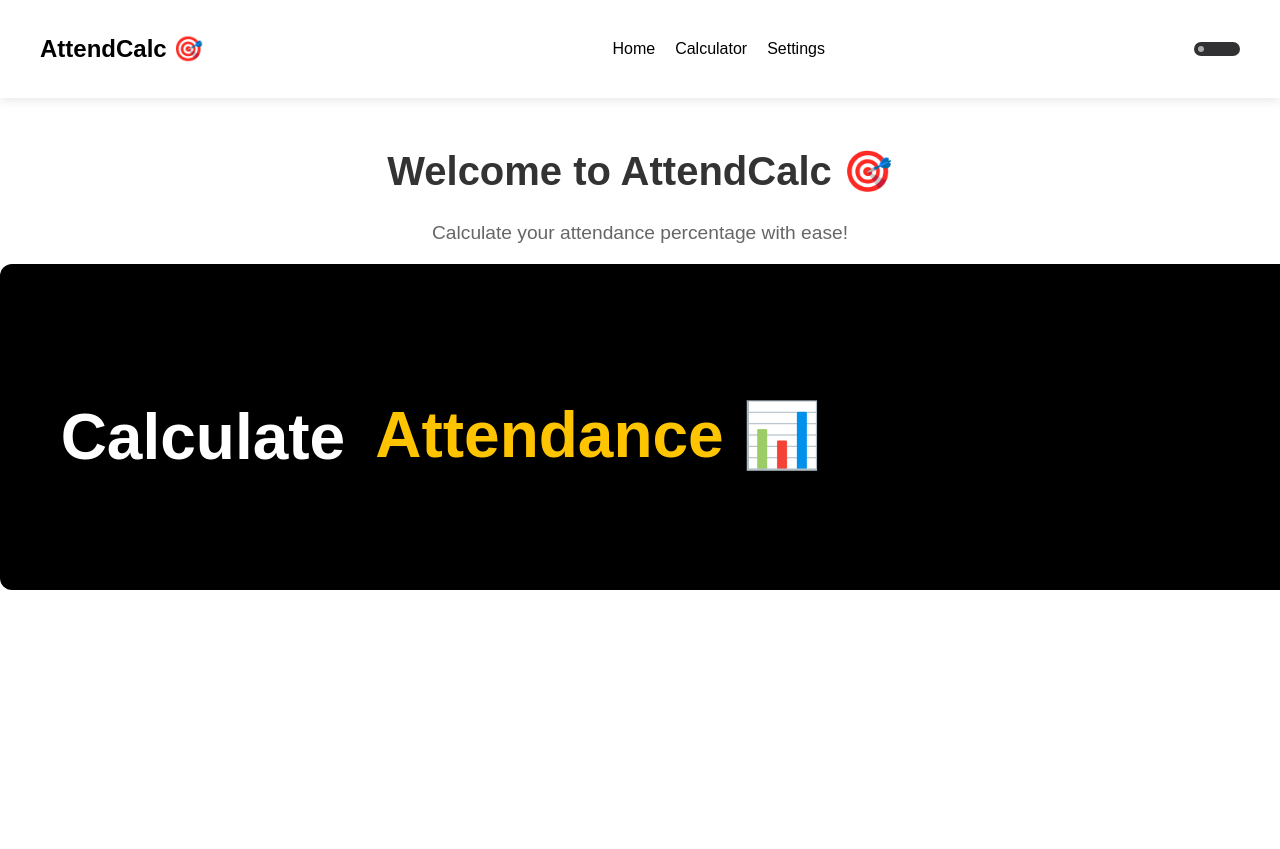
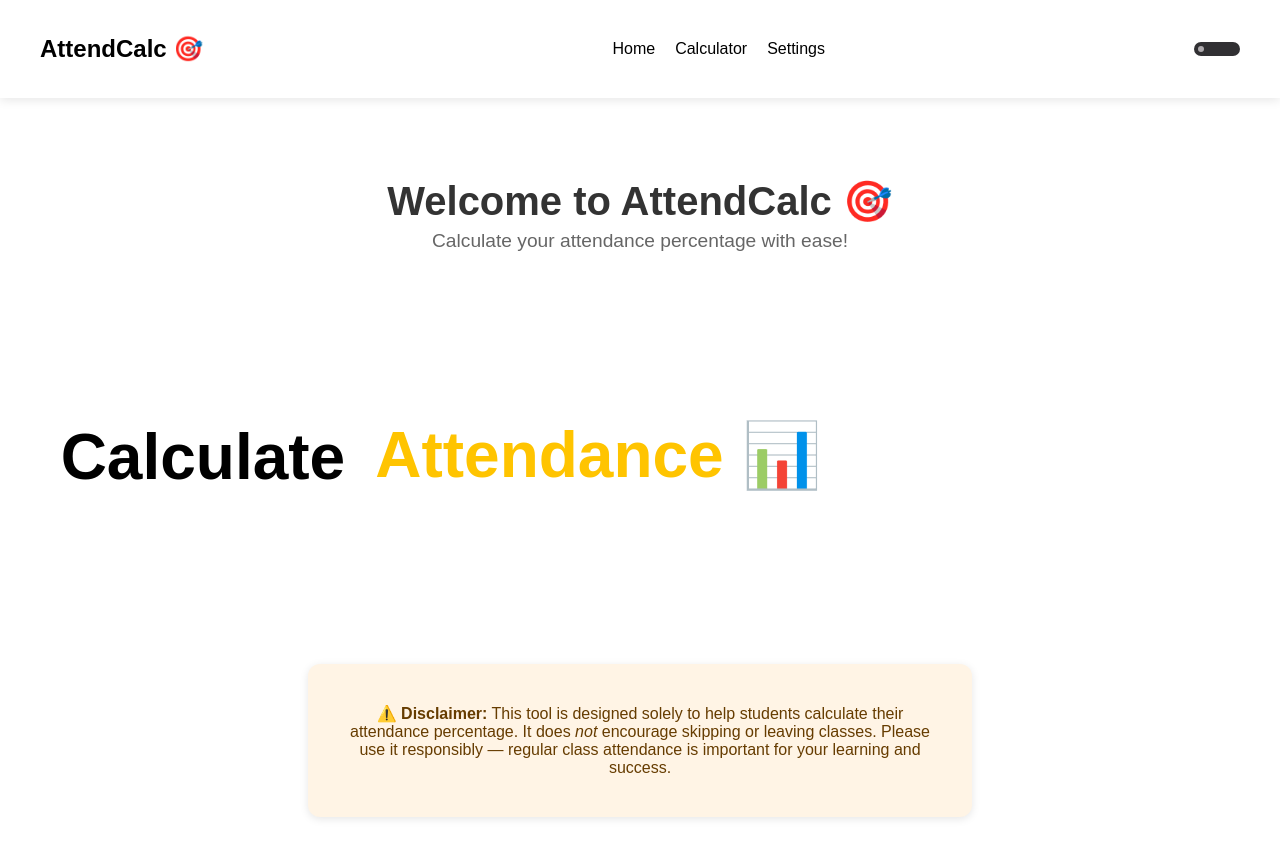
Before and after one commit to paramkhodiyar/AttendCalc, a React (Vite) app: page / in a window 1280 px wide. Shown: the top 849 px of the page. Before the commit the page ends 800 px from the top, so only its background shows below. Built offline with nearby package versions, Linux system fonts and the light colour scheme.

Commit message:
Finilasing changes, adding disclaimer and finishing touches to the styling

```diff
--- a/src/components/home/home.css
+++ b/src/components/home/home.css
@@ -1,25 +1,34 @@
+body {
+    margin: 0;
+    padding: 0;
+}
+
 .home {
     text-align: center;
-    margin-top: 50px;
+    padding: 0;
+    margin: 0;
+    display: flex;
+    flex-direction: column;
+    align-items: center;
+    justify-content: center;
+    margin-top: 70px;
 }
+
 .home h1 {
     font-size: 2.5em;
     color: #333;
+    margin-top: 10px;
+    margin-bottom: 5px;
 }
+
 .home p {
     font-size: 1.2em;
     color: #666;
+    margin-top: 0;
+    margin-bottom: 10px;
 }
-.features {
-    margin-top: 30px;
-    padding: 20px;
-    background-color: #f9f9f9;
-    border-radius: 8px;
-    display: flex;
-    flex-direction: column;
-    justify-content: center;
-    align-items: center;
-}
+
+
 .features h2 {
     font-size: 2em;
     color: #333;
@@ -35,14 +44,19 @@
     margin: 10px 0;
 }
 .stylecontainer {
-    background-color: black;
     border-radius: 12px;
     padding: 25px;
     height: 50%;
-    width: 100vw;
-    margin: 20px auto;
+    width: 100%;
+    height: 40vh;
+    margin: 0;
     display: flex;
     justify-content: center;
+    align-items: center;
+    transition: background-color 0.3s ease, color 0.3s ease;
+}
+.stylecontainer.dark-mode {
+    background-color: black;
 }
 .card1{
     display: flex;
@@ -52,3 +66,21 @@
     gap: 20px;
     margin-top: 20px;
 }
+.warning {
+    max-width: 600px;
+    margin: 2rem auto;
+    padding: 1.5rem 2rem;
+    text-align: center;
+    border-radius: 12px;
+    background-color: #fff4e5;
+    color: #663c00;
+    box-shadow: 0 2px 8px rgba(0, 0, 0, 0.1);
+    font-size: 1rem;
+    transition: background-color 0.3s ease, color 0.3s ease;
+  }
+
+  .warning.dark-mode {
+    background-color: #332b1a;
+    color: #ffe8c2;
+    box-shadow: 0 2px 12px rgba(255, 255, 255, 0.1);
+  }
--- a/src/components/home/home.jsx
+++ b/src/components/home/home.jsx
@@ -14,6 +14,13 @@ function Home({ darkMode }) {
                     <Maincard />
                 </div>
             </div>
+            <div className={`warning ${darkMode ? "dark-mode" : ""}`}>
+                    <p>
+                        ⚠️ <strong>Disclaimer:</strong> This tool is designed solely to help students calculate their attendance percentage.
+                        It does <em>not</em> encourage skipping or leaving classes. Please use it responsibly — regular class attendance
+                        is important for your learning and success.
+                    </p>
+                </div>
         </>
     );
 }
--- a/src/components/maincard/maincard.css
+++ b/src/components/maincard/maincard.css
@@ -1,16 +1,17 @@
 .ad {
-    color: rgb(255, 255, 255);
     font-weight: bold;
     font-size: 5vw;
-    box-sizing: content-box;
-    height: 4em;
     display: flex;
+
     align-items: center;
+    justify-content: center;
+    padding: 0;
+    margin: 0;
+    width: 100%;
 }
-.ad p{
-    margin-right: 25px;
+.ad.dark-mode .headeranim {
+    color: white;
 }
-
 
 .ad .words {
     margin-left: 5px;
@@ -20,6 +21,19 @@
     font-size: 1em;
     display: flex;
     flex-direction: column;
+}
+
+.ad .words span {
+    display: block;
+    color: black;
+    animation: text-animation 5s infinite ease-in-out;
+}
+
+.ad.dark-mode .words span {
+    color: white;
+}
+.ad p{
+    margin-right: 25px;
 }
 
 .ad .words span {
--- a/src/components/maincard/maincard.jsx
+++ b/src/components/maincard/maincard.jsx
@@ -1,12 +1,12 @@
 import React from 'react';
 import './maincard.css';
-import Navbar from '../navbar/navbar';
+// import Navbar from '../navbar/navbar';
 const Maincard = () => {
   return (
     <>
         <div className="ad">
-                <p>Calculate</p>
-                <div class="words">
+                <p className='headeranim'>Calculate</p>
+                <div className="words">
                     <span> Attendance  📊</span>
                     <span> Days More To Attend 📅</span>
                     <span> Safe Zone or Danger Zone 🚨</span>
--- a/src/components/settings/settings.css
+++ b/src/components/settings/settings.css
@@ -74,7 +74,6 @@
         transform: rotate(180deg);
     }
 }
-
 .tooltip {
     visibility: hidden;
     width: 120px;
--- a/src/components/settings/settings.jsx
+++ b/src/components/settings/settings.jsx
@@ -1,33 +1,46 @@
 import React, { useState } from "react";
 import "./settings.css";
 
-function Settings() {
-    const [showOptions, setShowOptions] = useState(false);
+function Settings({darkMode}) {
 
     return (
-        <div className="settings">
-            <div className="btn-cont" onMouseEnter={() => setShowOptions(true)} onMouseLeave={() => setShowOptions(false)}>
-                {showOptions && (
-                    <div className="options-menu">
-                        <a href="#profile" className="option">Mode</a>
-                        <a href="#preferences" className="option">Crietria</a>
-                        <a href="#logout" className="option">Change Classes</a>
-                    </div>
-                )}
-                <button className="button">
-                    <svg
-                        className="settings-btn"
-                        xmlns="http://www.w3.org/2000/svg"
-                        height="14"
-                        viewBox="0 -960 960 960"
-                        width="14"
-                        fill="#e8eaed"
-                    >
-                        <path d="m370-80-16-128q-13-5-24.5-12T307-235l-119 50L78-375l103-78q-1-7-1-13.5v-27q0-6.5 1-13.5L78-585l110-190 119 50q11-8 23-15t24-12l16-128h220l16 128q13 5 24.5 12t22.5 15l119-50 110 190-103 78q1 7 1 13.5v27q0 6.5-2 13.5l103 78-110 190-118-50q-11 8-23 15t-24 12L590-80H370Zm70-80h79l14-106q31-8 57.5-23.5T639-327l99 41 39-68-86-65q5-14 7-29.5t2-31.5q0-16-2-31.5t-7-29.5l86-65-39-68-99 42q-22-23-48.5-38.5T533-694l-13-106h-79l-14 106q-31 8-57.5 23.5T321-633l-99-41-39 68 86 64q-5 15-7 30t-2 32q0 16 2 31t7 30l-86 65 39 68 99-42q22 23 48.5 38.5T427-266l13 106Zm42-180q58 0 99-41t41-99q0-58-41-99t-99-41q-59 0-99.5 41T342-480q0 58 40.5 99t99.5 41Zm-2-140Z"/>
-                    </svg>
-                    {/* <span className="tooltip">Settings</span> */}
-                </button>
-            </div>
+        // <div className="settings">
+        //     <div className="btn-cont" onMouseEnter={() => setShowOptions(true)} onMouseLeave={() => setShowOptions(false)}>
+        //         {showOptions && (
+        //             <div className="options-menu">
+        //                 <a href="#profile" className="option">Mode</a>
+        //                 <a href="#preferences" className="option">Crietria</a>
+        //                 <a href="#logout" className="option">Change Classes</a>
+        //             </div>
+        //         )}
+        //         <button className="button">
+        //             <svg
+        //                 className="settings-btn"
+        //                 xmlns="http://www.w3.org/2000/svg"
+        //                 height="14"
+        //                 viewBox="0 -960 960 960"
+        //                 width="14"
+        //                 fill="#e8eaed"
+        //             >
+        //                 <path d="m370-80-16-128q-13-5-24.5-12T307-235l-119 50L78-375l103-78q-1-7-1-13.5v-27q0-6.5 1-13.5L78-585l110-190 119 50q11-8 23-15t24-12l16-128h220l16 128q13 5 24.5 12t22.5 15l119-50 110 190-103 78q1 7 1 13.5v27q0 6.5-2 13.5l103 78-110 190-118-50q-11 8-23 15t-24 12L590-80H370Zm70-80h79l14-106q31-8 57.5-23.5T639-327l99 41 39-68-86-65q5-14 7-29.5t2-31.5q0-16-2-31.5t-7-29.5l86-65-39-68-99 42q-22-23-48.5-38.5T533-694l-13-106h-79l-14 106q-31 8-57.5 23.5T321-633l-99-41-39 68 86 64q-5 15-7 30t-2 32q0 16 2 31t7 30l-86 65 39 68 99-42q22 23 48.5 38.5T427-266l13 106Zm42-180q58 0 99-41t41-99q0-58-41-99t-99-41q-59 0-99.5 41T342-480q0 58 40.5 99t99.5 41Zm-2-140Z"/>
+        //             </svg>
+        //             {/* <span className="tooltip">Settings</span> */}
+        //         </button>
+        //     </div>
+        // </div>
+        <div
+            className={`settings ${darkMode ? "darkmode" : ""}`}
+            style={{
+                display: "flex",
+                height: "100vh",
+                justifyContent: "center",
+                alignItems: "center",
+                background: darkMode ? "black" : "white",
+                color: darkMode ? "#ffffff" : "#000000",
+                transition: "background 0.3s ease, color 0.3s ease"
+            }}
+        >
+            <h1>Coming Soon</h1>
         </div>
     );
 }
```
Also changed, not shown: 1 other file (tests, documents, lock files or other folders).
